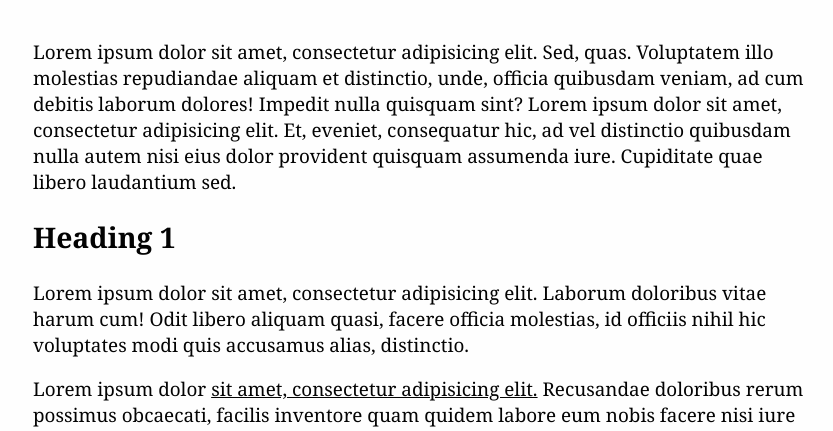
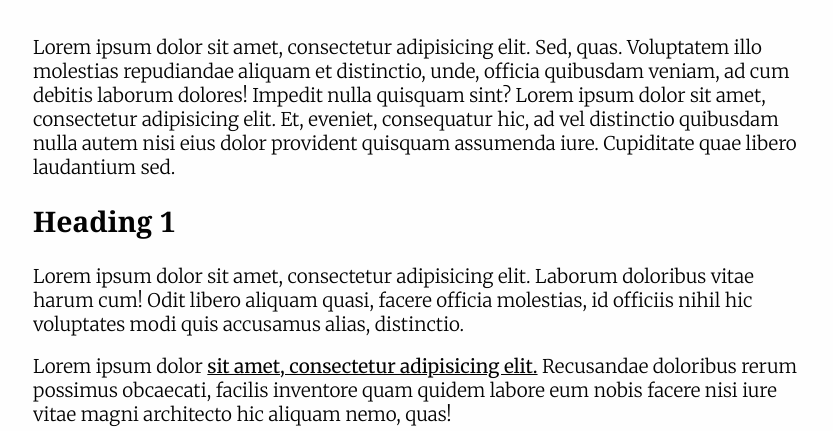
Before and after one commit to hdra/Pelican-Cid, a website: page design/post.html in a window 1280 px wide. Shown: the part 362-793 px from the top of the page, without its empty margins (215-1048 px from the left). Drawn offline with Linux system fonts and the light colour scheme; a web font is replaced by a local one.

Commit message:
Update body fonts

```diff
--- a/src/sass/cid.sass
+++ b/src/sass/cid.sass
@@ -1,4 +1,5 @@
 @import url(http://fonts.googleapis.com/css?family=Gentium+Book+Basic)
+@import url(http://fonts.googleapis.com/css?family=Merriweather:400,300)
 
 $break-small: 640px
 
@@ -6,7 +7,7 @@ $text-color: #030303
 $bg-color: #fefefe
 
 $header-font: 'Gentium Book Basic', 'Georgia', serif
-$body-font: 'Georgia', serif
+$body-font: 'Merriweather', 'Georgia', serif
 
 *
     background-color: $bg-color
@@ -17,6 +18,10 @@ h1, h2, h3, h4
 
 body
     font-family: $body-font
+    font-weight: 300
+
+    a
+        font-weight: 400
 
 .disclaimer
     text-align: center
```
Also changed, not shown: static/css/cid.css.
